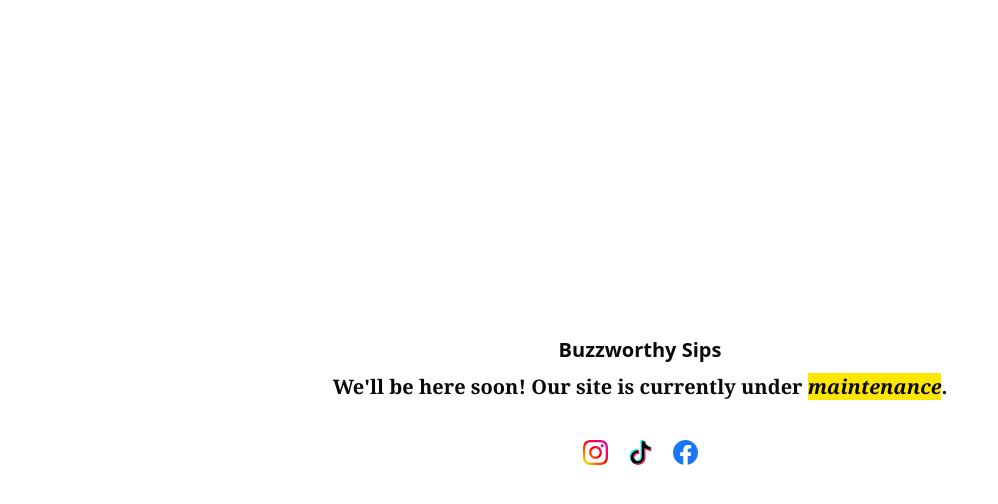
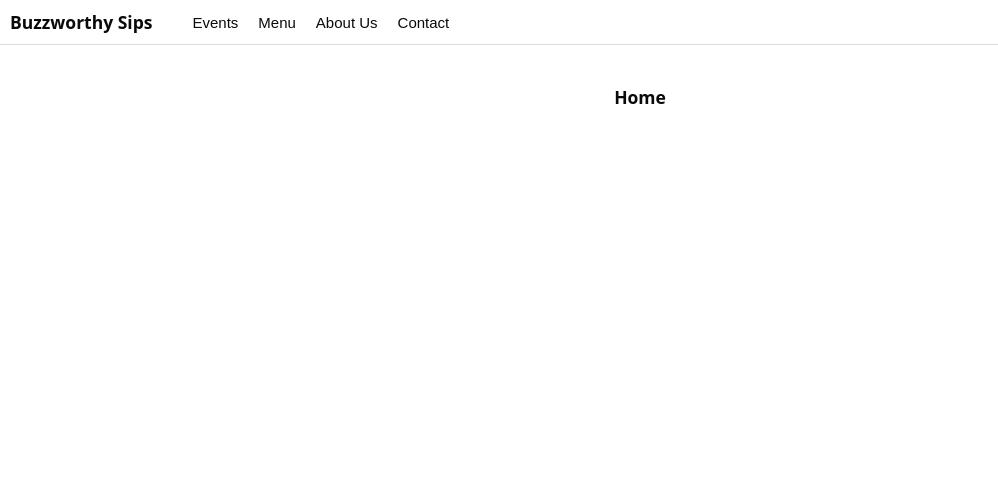
Before and after one commit to loganmwiggins/BuzzworthySips, a React (Vite) app: page / in a window 1280 px wide. Before the commit this address led to /maintenance. Shown: the top 504 px of the page, without its empty margins (0-998 px from the left). Built offline with nearby package versions, Linux system fonts and the light colour scheme; no server answers; a web font is replaced by a local one.

Commit message:
Nav buttons

```diff
--- a/src/App.jsx
+++ b/src/App.jsx
@@ -10,13 +10,15 @@ function App() {
     <BrowserRouter>
       <Routes>
         <Route element={<Layout />}>
-          <Route path="/" element={<Navigate to="/maintenance" />} />
+          {/* <Route path="/" element={<Navigate to="/home" />} /> */}
           {/* <Route path="/home" element={<Home />} /> */}
-          <Route path="/maintenance" element={<Maintenance />} />
+          {/* <Route path="/maintenance" element={<Maintenance />} /> */}
+
+          <Route path="/" element={<Home />} />
         </Route>
 
         {/* Catch-all route for unknown paths */}
-        <Route path="*" element={<Navigate to="/maintenance" />} />
+        <Route path="*" element={<Navigate to="/" />} />
       </Routes>
     </BrowserRouter>
   );
--- a/src/components/Nav.jsx
+++ b/src/components/Nav.jsx
@@ -4,7 +4,25 @@ import '../stylesheets/ss-components/Nav.css';
 
 function Nav() {
     return (
-        <div>Nav</div>
+        <div className="nav-ctnr">
+            <div className="df aic jcsb g4">
+                <p className="nav-title">Buzzworthy Sips</p>
+                <div className="nav-btn-ctnr">
+                    <button className="nav-btn">
+                        <p className="p-sm">Events</p>
+                    </button>
+                    <button className="nav-btn">
+                        <p className="p-sm">Menu</p>
+                    </button>
+                    <button className="nav-btn">
+                        <p className="p-sm">About Us</p>
+                    </button>
+                    <button className="nav-btn">
+                        <p className="p-sm">Contact</p>
+                    </button>
+                </div>
+            </div>
+        </div>
     );
 }
 
--- a/src/index.css
+++ b/src/index.css
@@ -1,6 +1,6 @@
 @import url('/src/stylesheets/shared/Common.css');
 @import url('/src/stylesheets/shared/Variables.css');
-/* @import url('/src/stylesheets/shared/Buttons.css'); */
+@import url('/src/stylesheets/shared/Buttons.css');
 @import url('/src/stylesheets/shared/Fonts.css');
 
 html, body, #root { height: 100%; }
@@ -14,9 +14,9 @@ html, body, #root { height: 100%; }
 }
 
 html {
-    background: var(--primary-color);
+    background: var(--bg-1);
     color: var(--text-1);
-    font-family: var(--font-serif);
+    font-family: var(--font-sans-serif);
     font-size: 62.5%;
     overflow: hidden;
     box-sizing: border-box;
@@ -50,7 +50,6 @@ p, a, span, div {
     display: flex;
     flex-direction: column;
     align-items: center;
-    /* justify-content: center; */
     gap: 4rem;
     padding: 4rem 2rem;
 }
--- a/src/pages/Home.jsx
+++ b/src/pages/Home.jsx
@@ -2,7 +2,9 @@ import React from 'react';
 
 function Home() {
     return (
-        <div>Home</div>
+        <div className="page-content">
+            <div>Home</div>
+        </div>
     );
 }
 
--- /dev/null
+++ b/src/stylesheets/shared/Buttons.css
@@ -0,0 +1,3 @@
+button {
+    cursor: pointer;
+}
--- a/src/stylesheets/shared/Variables.css
+++ b/src/stylesheets/shared/Variables.css
@@ -1,4 +1,11 @@
 :root {
+    /* Background colors */
+    --bg-1: rgb(255, 255, 255);
+    --bg-2: rgb(250, 250, 250);
+    --bg-3: rgb(245, 245, 245);
+    --bg-4: rgb(235, 235, 235);
+    --bg-5: rgb(220, 220, 220);
+
     /* Text colors */
     --text-1: rgb(10, 10, 10);
     --text-2: rgb(50, 50, 50);
@@ -6,6 +13,14 @@
     --text-4: rgb(120, 120, 120);
     --text-5: rgb(150, 150, 150);
 
+    /* Border colors */
+    --border-1: rgb(235, 235, 235);
+    --border-2: rgb(220, 220, 220);
+    --border-3: rgb(205, 205, 205);
+    --border-card: rgb(200, 200, 200);
+    --border-input: rgb(204, 204, 204);
+
+    /* Accent colors */
     --accent-primary: #FDE600;
 
     /* Generic buttons */
--- a/src/stylesheets/ss-components/Nav.css
+++ b/src/stylesheets/ss-components/Nav.css
@@ -0,0 +1,24 @@
+.nav-ctnr {
+    display: flex;
+    align-items: center;
+    justify-content: space-between;
+    background: var(--bg-1);
+    border-bottom: 1px solid var(--border-2);
+    padding: 1rem;
+}
+
+.nav-btn-ctnr {
+    display: flex;
+    align-items: center;
+    gap: 2rem;
+}
+
+.nav-btn {
+    background: none;
+    border: none;
+    color: var(--text-1);
+
+    p {
+        font-weight: 300;
+    }
+}
```
